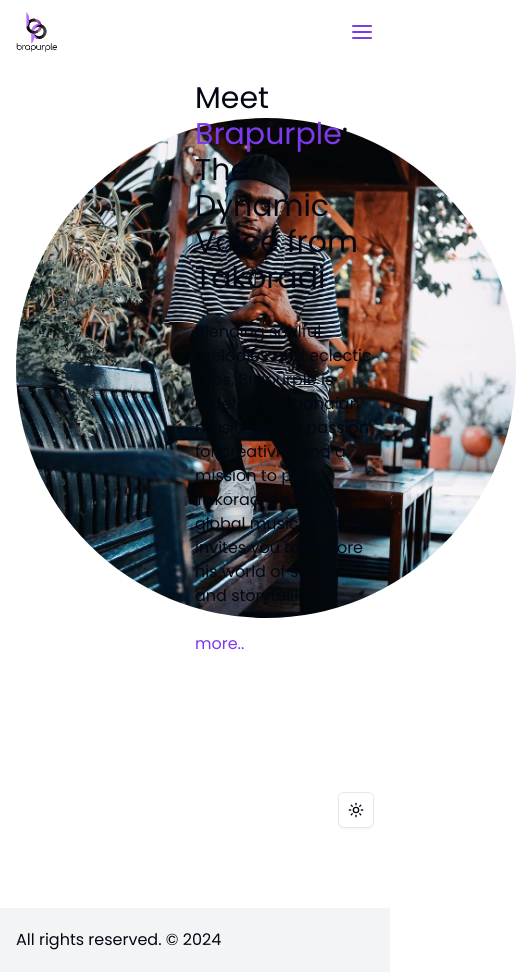
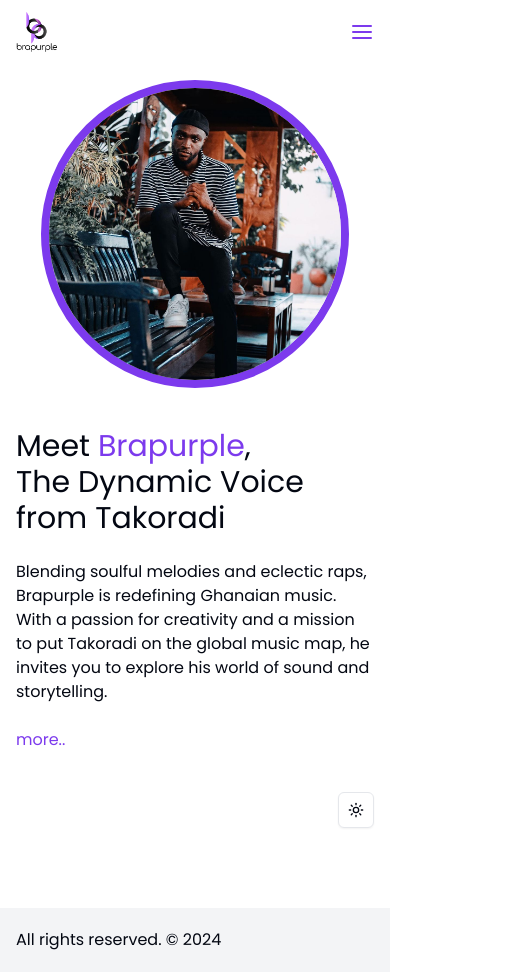
Before and after one commit to nanawilber/brapurple, a Next.js app: page / in a window 390 px wide. Shown: the whole page, 516 px wide, since content can reach past the window. Built offline with nearby package versions, Linux system fonts and the light colour scheme.

Commit message:
feat: hero section3

```diff
--- a/components/HeroSection.jsx
+++ b/components/HeroSection.jsx
@@ -5,8 +5,8 @@
 const HeroSection = () => {
   return (
     <div className="container px-4 sm:px-0 py-4 sm:py-8 w-full h-full ">
-      <div className="grid grid-cols-2 items-center">
-        <div className="w-[500px] h-[500px] flex rounded-full  overflow-hidden">
+      <div className="grid md:grid-cols-2 gap-4 md:gap-8 items-center">
+        <div className="w-[calc(100%-50px)] aspect-square mx-auto border-8 border-primary  flex rounded-full  overflow-hidden">
           <Image
             src="/images/002.jpg"
             width="1080"
@@ -14,10 +14,10 @@
             className="object-cover"
           />
         </div>
-        <div className="CTA">
+        <div className="CTA py-6 md:py-0">
           <div className="heading flex flex-col text-3xl ">
             <span>
-              Meet <span className="text-primary">Brapurple</span>:
+              Meet <span className="text-primary">Brapurple</span>,
             </span>
             <span>The Dynamic Voice from Takoradi</span>
           </div>
```
